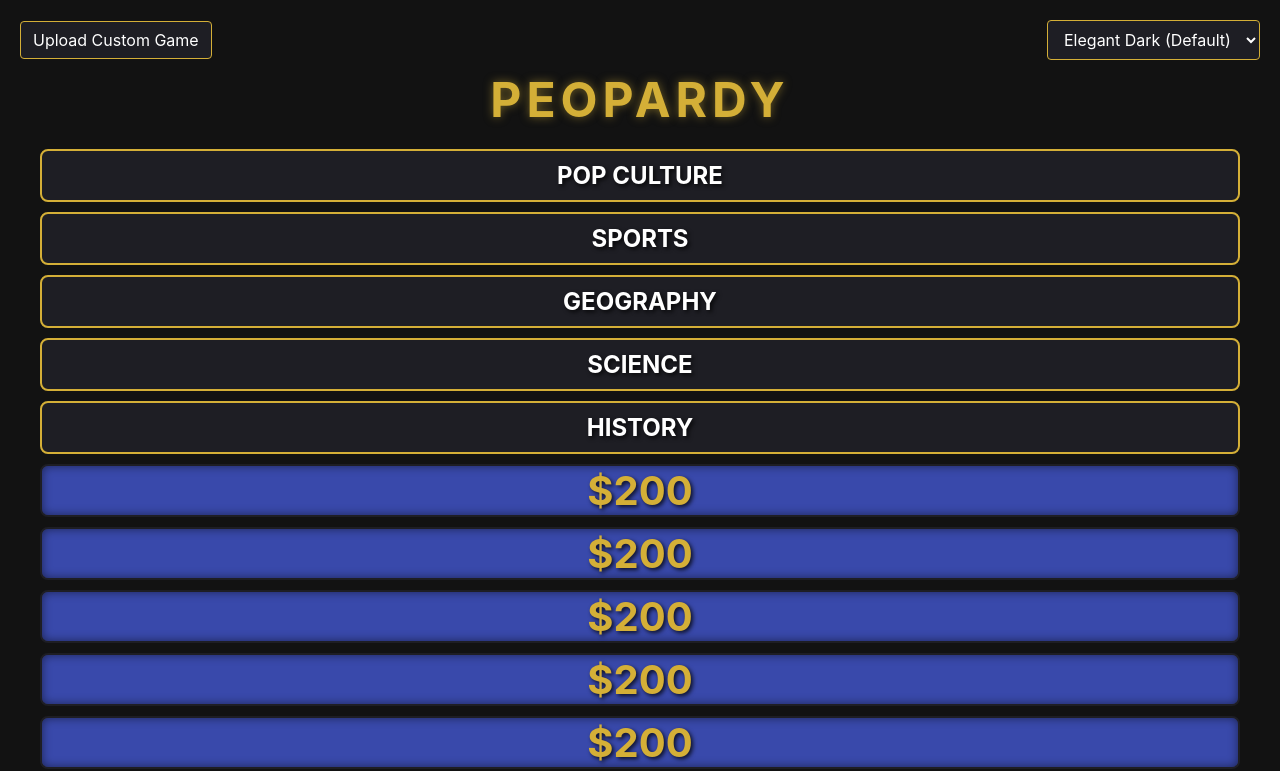
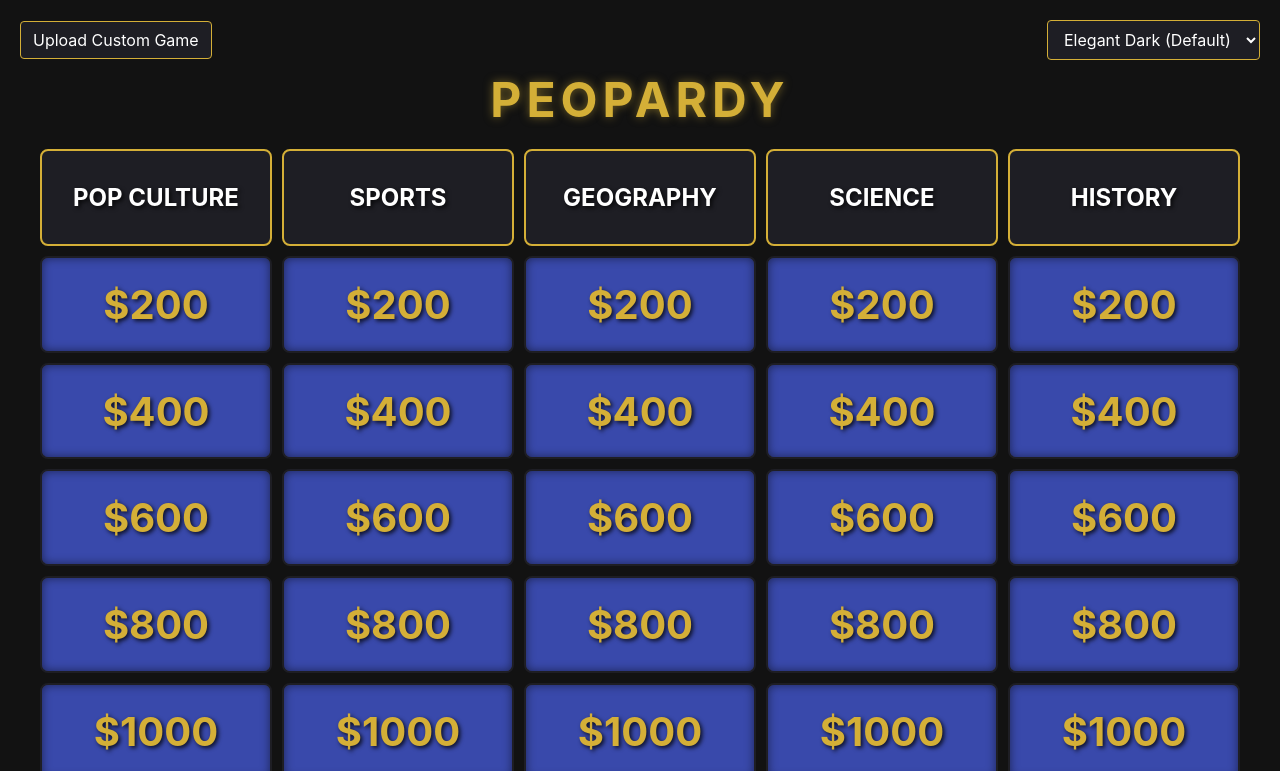
Before and after one commit to KhuzemahHQ/Peopardy, a React (Vite) app: page / in a window 1280 px wide. Shown: the top 771 px of the page. Built offline with nearby package versions, Linux system fonts and the light colour scheme.

Commit message:
Restore grid template columns for 5x5 board

```diff
--- a/src/App.css
+++ b/src/App.css
@@ -63,6 +63,7 @@
 
 .board {
   display: grid;
+  grid-template-columns: repeat(5, 1fr);
   gap: 10px;
   flex-grow: 1;
   max-width: 1200px;
```
